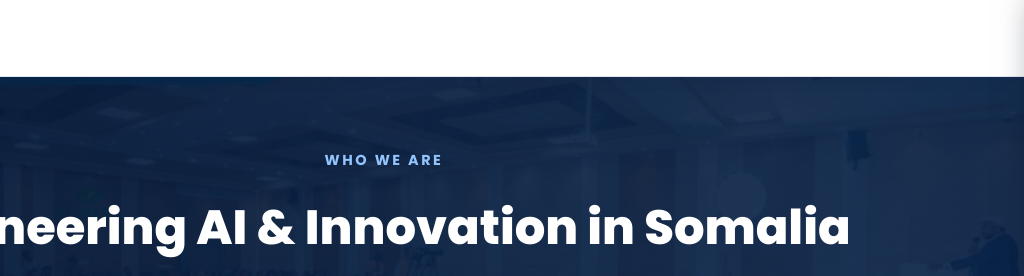
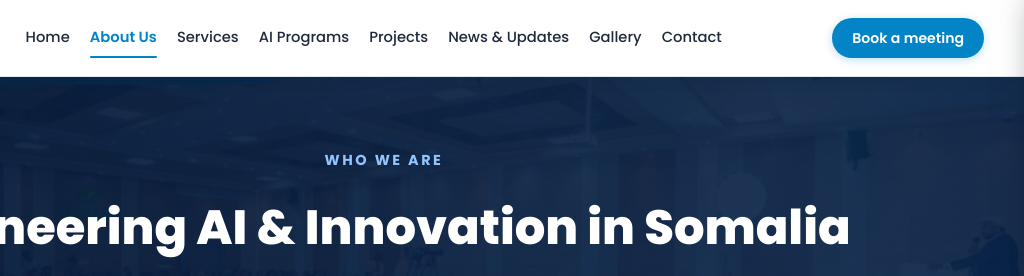
Before and after one commit to ftimfatima85-arch/ai-center-web, a plain HTML site: page about.html in a window 1280 px wide. Shown: the top 276 px of the page, 256-1280 px from the left. Drawn offline with Linux system fonts and the light colour scheme.

Commit message:
Update about.html - Desktop top header menu, Arkaan AI Center branding & Contact replica

```diff
--- a/about.html
+++ b/about.html
@@ -18,7 +18,21 @@
       <a href="index.html" class="brand-logo-wrap">
         <img src="images/arkaan_logo.png" alt="Arkaan AI Center" class="brand-logo-img">
       </a>
+            <!-- Desktop Menu: Top of the head on Laptop/Computer -->
+      <nav class="desktop-nav-links">
+        <a href="index.html">Home</a>
+        <a href="about.html" class="active">About Us</a>
+        <a href="services.html">Services</a>
+        <a href="programs.html">AI Programs</a>
+        <a href="projects.html">Projects</a>
+        <a href="news.html">News & Updates</a>
+        <a href="gallery.html">Gallery</a>
+        <a href="contact.html">Contact</a>
+      </nav>
+
+      <!-- Right Actions: Book a meeting on Desktop, Hamburger on Mobile -->
       <div class="nav-actions">
+        <a href="contact.html" class="desktop-cta-btn">Book a meeting</a>
         <button class="hamburger-btn" id="hamburgerBtn" aria-label="Open Navigation Menu">
           <span>Menu</span> <i class="fa-solid fa-bars"></i>
         </button>
```
